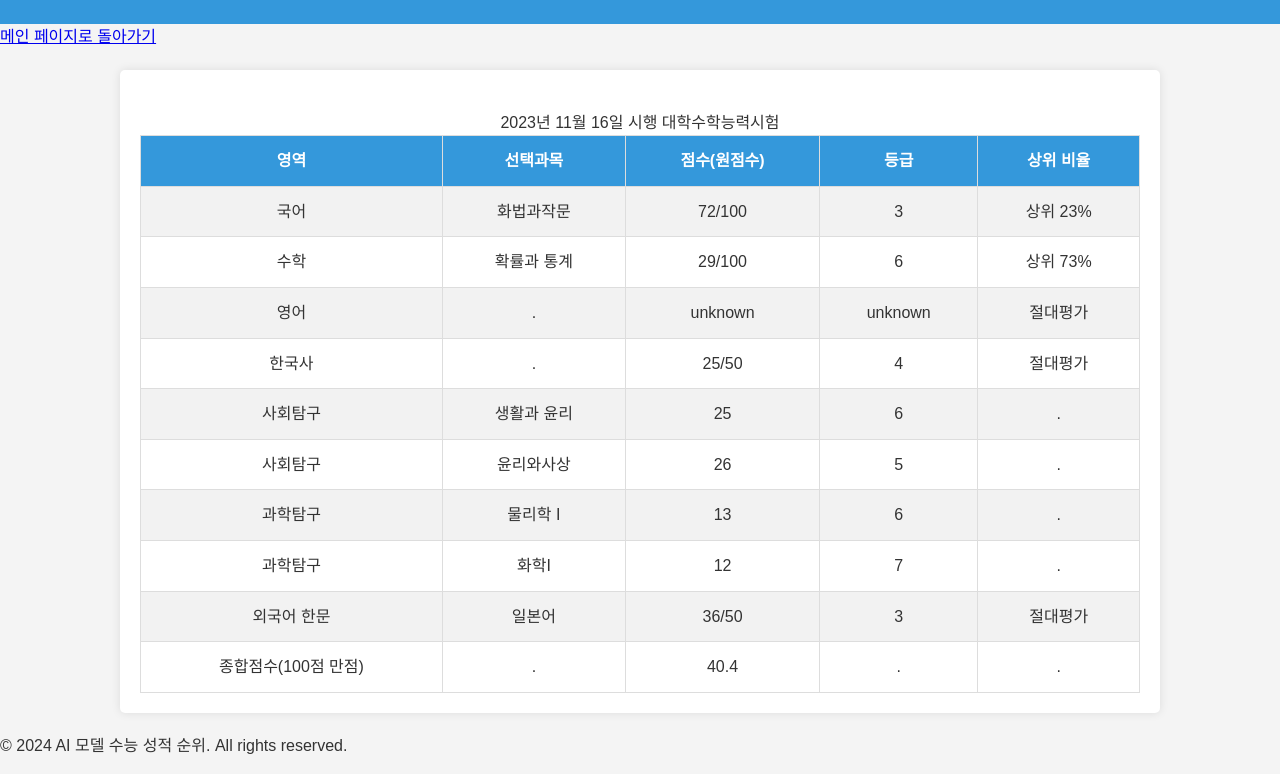
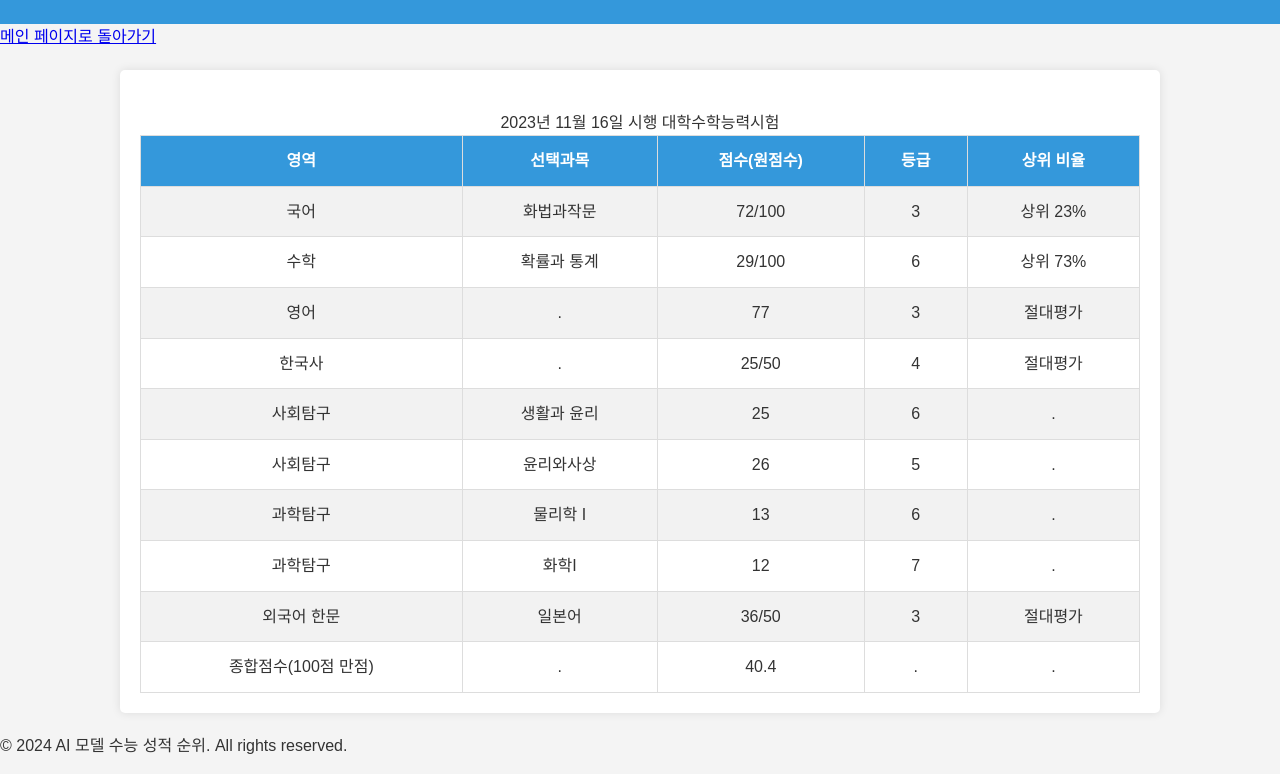
Before and after one commit to MartinShin/martinshin.github.io, a plain HTML site: page GeminiAdvanced.html in a window 1280 px wide. Shown: the part 102-876 px from the top of the page. Drawn offline with Linux system fonts and the light colour scheme.

Commit message:
Update GeminiAdvanced.html

```diff
--- a/GeminiAdvanced.html
+++ b/GeminiAdvanced.html
@@ -40,8 +40,8 @@
             <tr>
                 <td>영어</td>
                 <td>.</td>
-                <td>unknown</td>
-                <td>unknown</td>
+                <td>77</td>
+                <td>3</td>
                 <td>절대평가</td>
             </tr>
             <tr>
```
